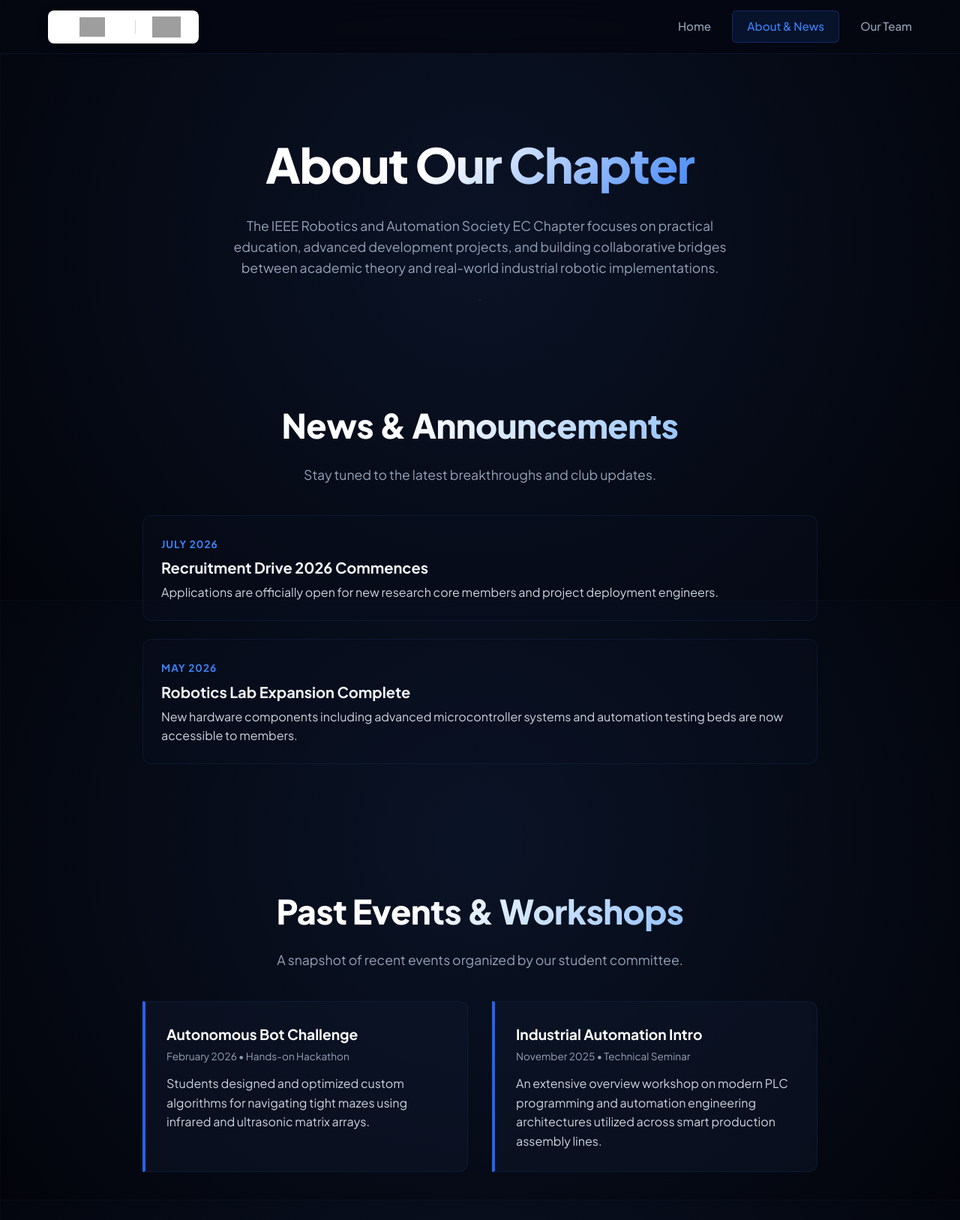
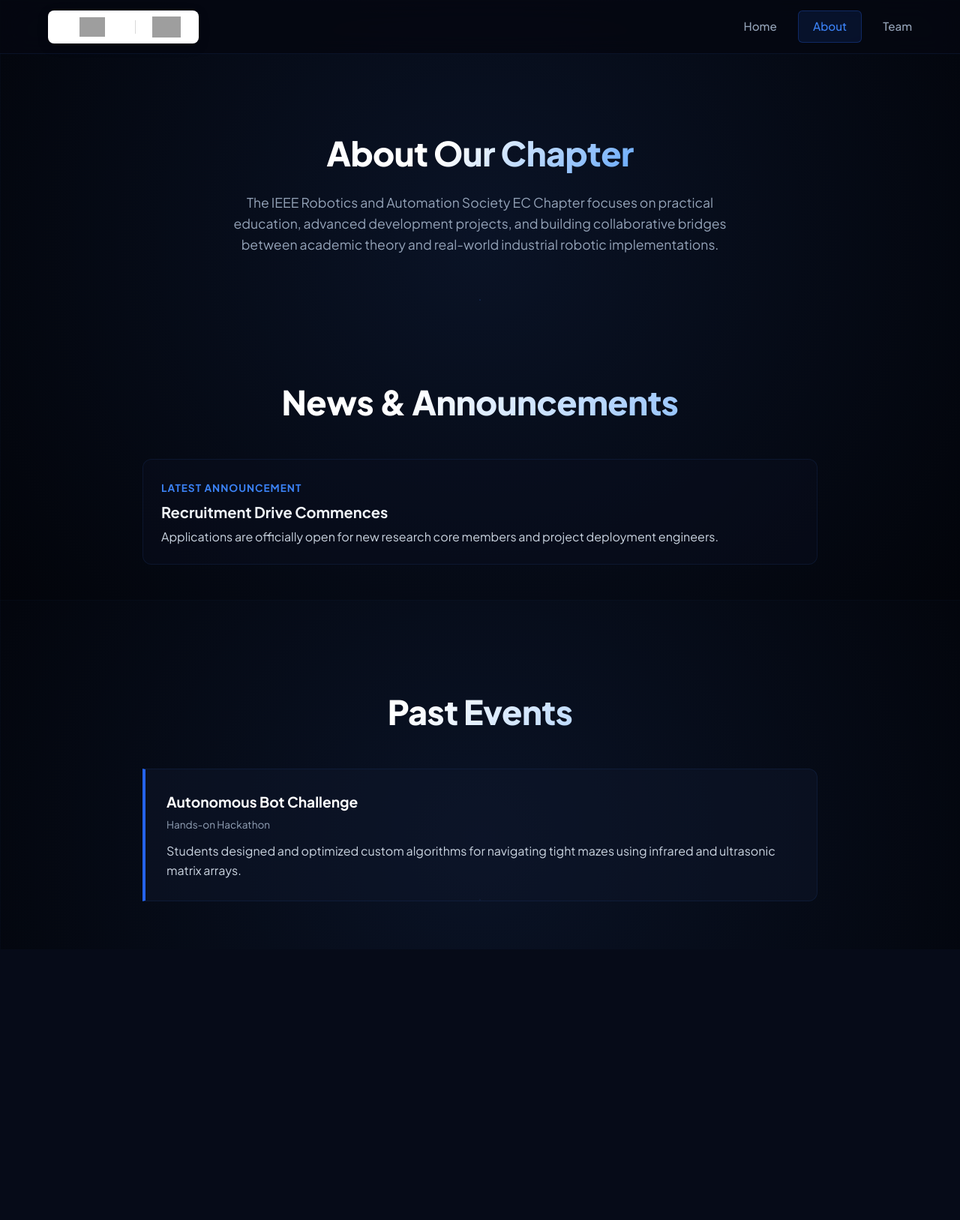
Before and after one commit to ModhakKGowda/ieee-ras-ec-site, a Flask app: page /about in a window 1280 px wide. Shown: the whole page at 75% size. After the commit the page ends 1202 px from the top, so only its background shows below. Run offline with Flask 3, Linux system fonts and the light colour scheme; grey boxes are pictures that could not be loaded.

Commit message:
Refactor about.html for improved structure and content

```diff
--- a/api/templates/about.html
+++ b/api/templates/about.html
@@ -21,51 +21,37 @@
         </div>
         <nav>
             <a href="/">Home</a>
-            <a href="/about" class="btn-nav">About & News</a>
-            <a href="/team">Our Team</a>
+            <a href="/about" class="btn-nav">About</a>
+            <a href="/team">Team</a>
         </nav>
     </header>
 
     <section class="section">
-        <h1 style="text-align: center; margin-bottom: 1rem;">About Our Chapter</h1>
+        <h2 class="section-title">About Our Chapter</h2>
         <p class="section-desc">The IEEE Robotics and Automation Society EC Chapter focuses on practical education, advanced development projects, and building collaborative bridges between academic theory and real-world industrial robotic implementations.</p>
     </section>
 
-    <section class="section row-section">
+    <section class="section">
         <div class="container-width">
             <h2 class="section-title">News & Announcements</h2>
-            <p class="section-desc">Stay tuned to the latest breakthroughs and club updates.</p>
-
             <div class="news-list">
                 <div class="news-item">
-                    <span class="news-date">July 2026</span>
-                    <h3>Recruitment Drive 2026 Commences</h3>
+                    <span class="news-date">Latest Announcement</span>
+                    <h3>Recruitment Drive Commences</h3>
                     <p>Applications are officially open for new research core members and project deployment engineers.</p>
-                </div>
-                <div class="news-item">
-                    <span class="news-date">May 2026</span>
-                    <h3>Robotics Lab Expansion Complete</h3>
-                    <p>New hardware components including advanced microcontroller systems and automation testing beds are now accessible to members.</p>
                 </div>
             </div>
         </div>
     </section>
 
-    <section class="section continuous-tint">
+    <section class="section">
         <div class="container-width">
-            <h2 class="section-title">Past Events & Workshops</h2>
-            <p class="section-desc">A snapshot of recent events organized by our student committee.</p>
-
+            <h2 class="section-title">Past Events</h2>
             <div class="event-grid">
                 <div class="event-card">
                     <h4>Autonomous Bot Challenge</h4>
-                    <p class="event-meta">February 2026 • Hands-on Hackathon</p>
+                    <p class="event-meta">Hands-on Hackathon</p>
                     <p>Students designed and optimized custom algorithms for navigating tight mazes using infrared and ultrasonic matrix arrays.</p>
-                </div>
-                <div class="event-card">
-                    <h4>Industrial Automation Intro</h4>
-                    <p class="event-meta">November 2025 • Technical Seminar</p>
-                    <p>An extensive overview workshop on modern PLC programming and automation engineering architectures utilized across smart production assembly lines.</p>
                 </div>
             </div>
         </div>
```
